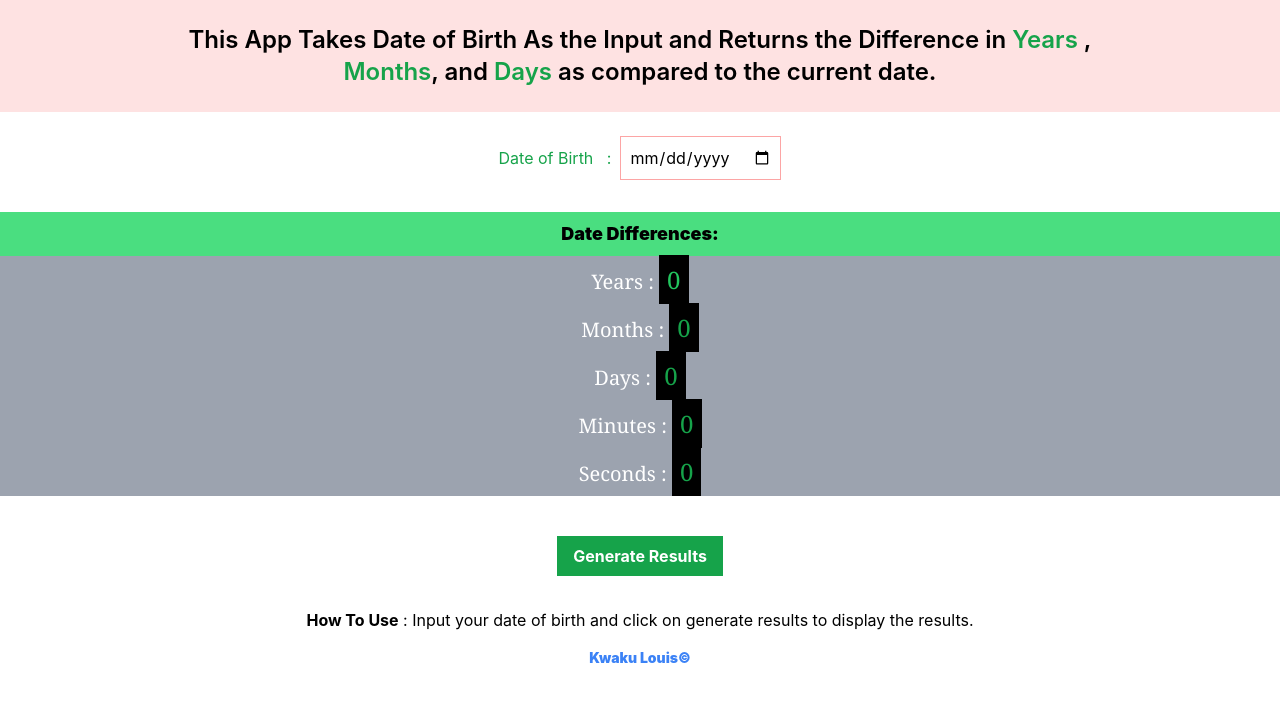
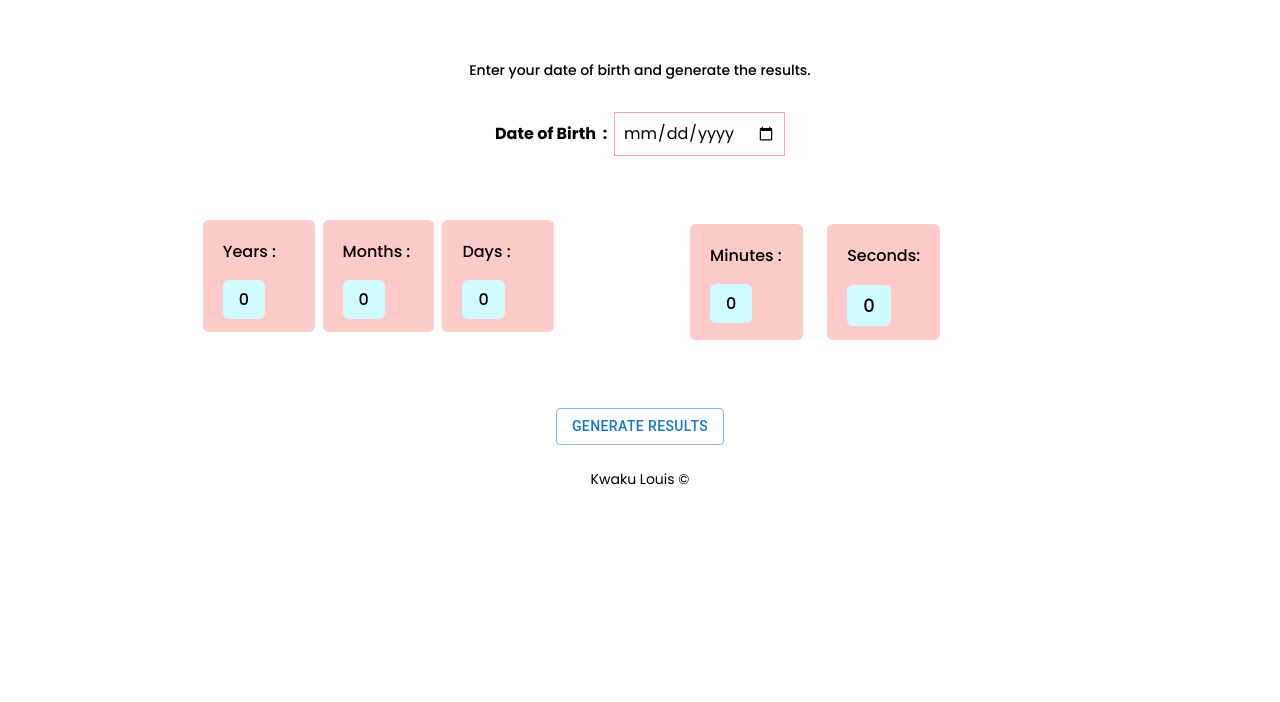
Before and after one commit to LouisYitamkey/React-Calculator-App, a React (Create React App) app: page / in a window 1280 px wide. Shown: the top 702 px of the page. Built offline with nearby package versions, Linux system fonts and the light colour scheme.

Commit message:
made UI changes

```diff
--- a/public/index.html
+++ b/public/index.html
@@ -13,6 +13,9 @@
       content="Web site created using create-react-app"
     />
     <link rel="apple-touch-icon" href="%PUBLIC_URL%/logo192.png" />
+    <link rel="preconnect" href="https://fonts.googleapis.com">
+<link rel="preconnect" href="https://fonts.gstatic.com" crossorigin>
+<link href="https://fonts.googleapis.com/css2?family=Poppins:ital,wght@0,100;0,200;0,300;0,400;0,500;0,600;0,700;0,800;1,100;1,200;1,300;1,400;1,500;1,600;1,700;1,800;1,900&display=swap" rel="stylesheet">
     <!--
       manifest.json provides metadata used when your web app is installed on a
       user's mobile device or desktop. See https://developers.google.com/web/fundamentals/web-app-manifest/
--- a/src/App.js
+++ b/src/App.js
@@ -1,5 +1,7 @@
 import React, { useState } from "react";
 import moment from "moment";
+import Button from '@mui/material/Button';
+import  "./index.css";
 
 
 export default function App() {
@@ -31,14 +33,14 @@ export default function App() {
   }
 
   return (
-    <div className="App  ">
+    <div className=" py-24 md:py-5   ">
 
 
 
-      <h1 className="text-base bg-red-100 sm:text md:px-40 text-center px-8 py-6 md:text-sm lg:text-2xl font-semibold mb-6 ">This App Takes Date of Birth As the  Input and Returns the Difference in  <span className="text-green-600">Years</span> , <span className="text-green-600">Months</span>, and <span className="text-green-600">Days</span> as compared to the current date. </h1>
+      <h1 className="text-sm text-center pt-10 pb-8 md:pt-10 md:pb-8 font-medium"> Enter your date of birth and generate the results.  </h1>
 
-      <form className="flex justify-center  items-center">
-      <label className="text-green-600" for="start">Date of Birth &nbsp; :&nbsp;&nbsp;  </label> <br/>
+      <form className="flex justify-center   items-center">
+      <label className="text-black font-bold text-base" for="start">Date of Birth &nbsp;:&nbsp;&nbsp;  </label> <br/>
       <input className="px-2 py-2 border border-red-300" type="date" placeholder=" Date Of Birth" value={date} onChange={handleChange} />
 
 
@@ -46,32 +48,67 @@ export default function App() {
 
       <br />
 
-      <div className="mt-2 text-center">
-        <p className="bg-green-400 text-lg py-2 font-black "> Date Differences:</p>
-      <p className="text-xl bg-gray-400 text-white font-serif px-2 py-2">  Years&nbsp;: <span className="text-green-500 text-2xl bg-black px-2 py-2 "> {dateDiffInYears}</span></p>
+      {/* <div className="mt-2 text-center">
+        <p className="bg-green-400 text-lg py-2 font-medium "> Date Differences:</p>
+      <p className="text-xl bg-gray-400 text-white font-serif px-2 py-3">  Years&nbsp;: &nbsp;&nbsp;&nbsp;&nbsp; <span className="text-green-600 text-2xl bg-black px-2 py-2"> {dateDiffInYears}</span></p>
 
-       <p className="text-xl bg-gray-400 text-white font-serif px-2 py-2"> Months&nbsp;: <span className="text-green-600 text-2xl bg-black px-2 py-2">{dateDiffInMonths}</span> </p>
+       <p className="text-xl bg-gray-400 text-white font-serif px-2 py-3"> Months&nbsp;:&nbsp; <span className="text-green-600 text-2xl bg-black px-2 py-2">{dateDiffInMonths}</span> </p>
 
-       <p className="text-xl bg-gray-400 text-white font-serif px-2 py-2"> Days&nbsp;: <span className="text-green-600 text-2xl bg-black px-2 py-2"> {dateDiffInDays}</span></p>
+       <p className="text-xl bg-gray-400 text-white font-serif px-2 py-3"> Days&nbsp;: &nbsp;&nbsp;&nbsp;&nbsp;&nbsp; <span className="text-green-600 text-2xl bg-black px-2 py-2"> {dateDiffInDays}</span></p>
 
-       <p className="text-xl bg-gray-400 text-white font-serif px-2 py-2"> Minutes&nbsp;: <span className="text-green-600 text-2xl bg-black px-2 py-2"> {dateDiffInMinutes}</span></p>
+       <p className="text-xl bg-gray-400 text-white font-serif px-2 py-3"> Minutes&nbsp;: <span className="text-green-600 text-2xl bg-black px-2 py-2"> {dateDiffInMinutes}</span></p>
 
-       <p className="text-xl bg-gray-400 text-white font-serif px-2 py-2"> Seconds&nbsp;: <span className="text-green-600 text-2xl bg-black px-2 py-2"> {dateDiffInSeconds}</span></p>
+       <p className="text-xl bg-gray-400 text-white font-serif px-2 py-3"> Seconds&nbsp;: <span className="text-green-600 text-2xl bg-black px-2 py-2"> {dateDiffInSeconds}</span></p>
 
-      </div>
-
-      <div className="flex justify-center items-center pt-10">
-
-      <button onClick={calculateDayFromBirth} className="bg-green-600  text-white font-bold py-2 px-4 ">
-        Generate Results
-       </button>
-
-      </div>
-      <p className="mt-8 text-center "> <span className="font-bold">How To Use</span> : Input your date of birth and click on generate results to display the results. </p>
-
-      <p className="text-center text-sm font-black py-4 text-blue-500"> Kwaku Louis&copy;</p>
+      </div> */}
 
 
+      {/* <div class="flex flex-row my-10 gap-4 justify-center items-center ">
+  <div className="bg-red-200 px-5 rounded-md py-5">  <p className="font-medium">  Years&nbsp;: <br/>  <br/>  <span className=" bg-cyan-100 rounded-md text-black px-4 py-2"> {dateDiffInYears}</span></p></div>
+  <div className="bg-red-200 rounded-md px-5 py-5">  <p className="font-medium"> Months&nbsp;:&nbsp; <br/>  <br/>   <span className="bg-cyan-100 rounded-md text-black px-4 py-2">{dateDiffInMonths}</span> </p></div>
+  <div className="bg-red-200  rounded-md  px-5 py-5">  <p className="font-medium"> Days&nbsp;:&nbsp;<br/>  <br/> <span className="bg-cyan-100 rounded-md text-black px-4 py-2">{dateDiffInDays}</span> </p></div>
+
+</div>
+<div class="flex flex-row gap-4 justify-center items-center ">
+  <div className="bg-red-200 px-5 rounded-md py-5">  <p className="font-medium">  Minutes&nbsp;:<br/>  <br/>  <span className="bg-cyan-100 rounded-md text-black px-4 py-2"> {dateDiffInMinutes}</span></p></div>
+  <div className="bg-red-200 px-5  rounded-md py-5">  <p className="font-medium">Seconds&nbsp;:&nbsp;<br/>  <br/> <span className="bg-cyan-100 rounded-md text-black text-lg px-4 py-2">{dateDiffInSeconds}</span> </p></div>
+
+
+</div> */}
+  <div className="md:flex md:justify-center md:items-center">
+
+<div className="grid grid-cols-3 px-2 pt-10 pb-5 md:grid-cols-4 gap-2">
+<div className="bg-red-200 px-5 rounded-md py-5">  <p className="font-medium">  Years&nbsp;: <br/>  <br/>  <span className=" bg-cyan-100 rounded-md text-black px-4 py-2"> {dateDiffInYears}</span></p></div>
+  <div className="bg-red-200 rounded-md px-5 py-5">  <p className="font-medium"> Months&nbsp;:&nbsp; <br/>  <br/>   <span className="bg-cyan-100 rounded-md text-black px-4 py-2">{dateDiffInMonths}</span> </p></div>
+  <div className="bg-red-200  rounded-md  px-5 py-5">  <p className="font-medium"> Days&nbsp;:&nbsp;<br/>  <br/> <span className="bg-cyan-100 rounded-md text-black px-4 py-2">{dateDiffInDays}</span> </p></div>
+
+
+
+
+</div>
+
+<div className="grid grid-cols-3  px-2  pt-8 md:grid-cols-3  gap-2 md:gap-6">
+<div className="bg-red-200 px-5 rounded-md py-5">  <p className="font-medium ">  Minutes&nbsp;:<br/>  <br/>  <span className="bg-cyan-100 rounded-md text-black px-4 py-2"> {dateDiffInMinutes}</span></p></div>
+  <div className="bg-red-200 px-5  rounded-md py-5">  <p className="font-medium">Seconds:<br/>  <br/> <span className="bg-cyan-100 rounded-md text-black text-lg px-4 py-2">{dateDiffInSeconds}</span> </p></div>
+
+</div>
+
+
+  </div>
+
+
+<div className="flex justify-center items-center pt-14">
+
+
+<Button  onClick={calculateDayFromBirth}  variant="outlined">Generate Results</Button>
+
+</div>
+
+
+<p className="text-center text-sm  py-6 "> Kwaku Louis &copy;</p>
+
     </div>
+
+
   );
 }
--- a/src/index.css
+++ b/src/index.css
@@ -1,13 +1,4 @@
 body {
-  margin: 0;
-  font-family: -apple-system, BlinkMacSystemFont, 'Segoe UI', 'Roboto', 'Oxygen',
-    'Ubuntu', 'Cantarell', 'Fira Sans', 'Droid Sans', 'Helvetica Neue',
-    sans-serif;
-  -webkit-font-smoothing: antialiased;
-  -moz-osx-font-smoothing: grayscale;
+  font-family: 'Poppins', sans-serif;
+
 }
-
-code {
-  font-family: source-code-pro, Menlo, Monaco, Consolas, 'Courier New',
-    monospace;
-}
```
